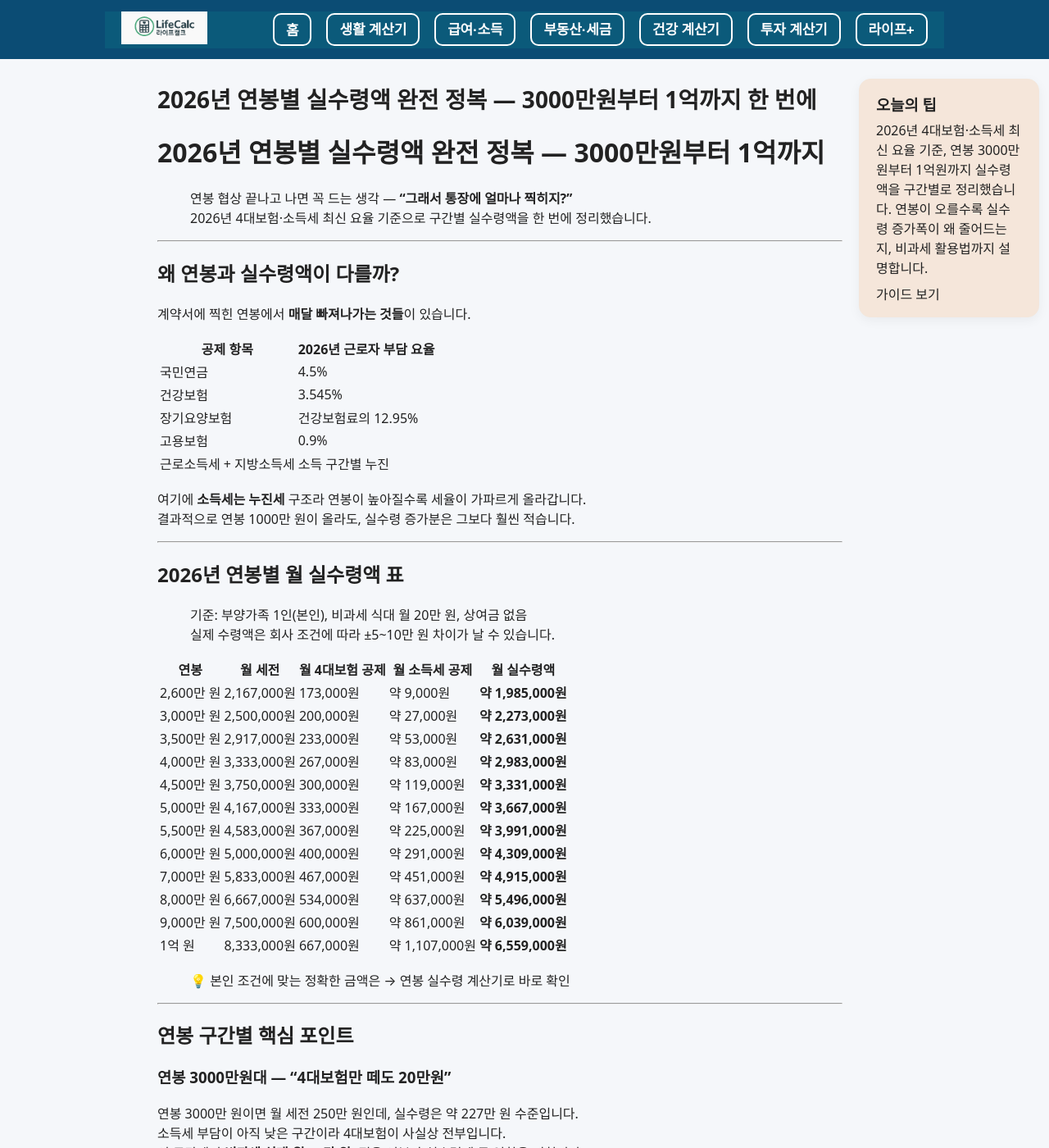
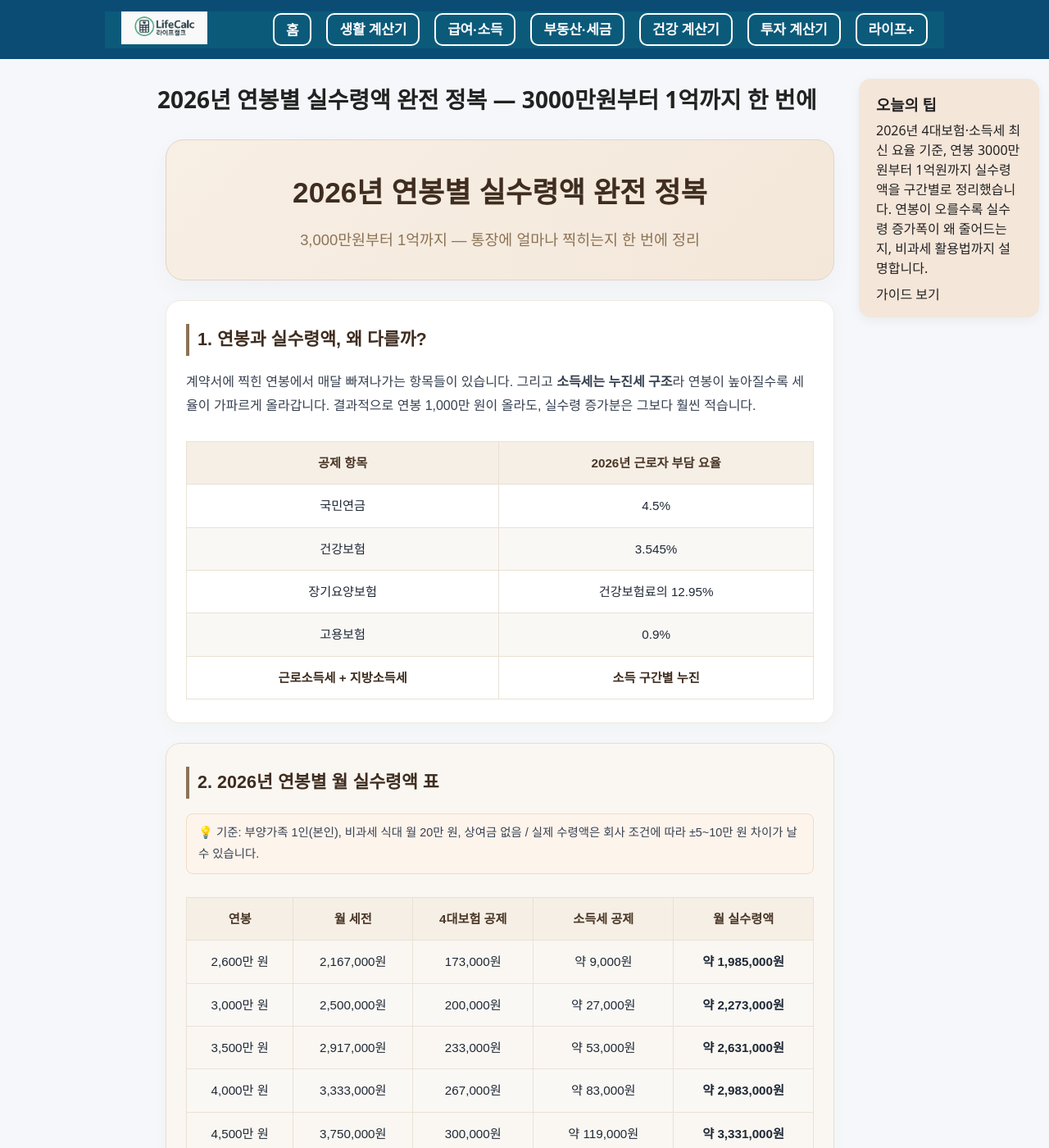
Before and after one commit to khai-lang/LifeCalc, a Jekyll site: the page built from _posts/guide/2026-06-25-salary-net-pay-2026.md, in a window 1280 px wide and 1400 px high. Shown: the whole window at 82% size. Built offline with Jekyll 4.4.1, drawn with Linux system fonts in a browser that asks for light colours; some of the changed text lies outside the part shown.

Commit message:
Update 2026-06-25-salary-net-pay-2026.md

```diff
--- a/_posts/guide/2026-06-25-salary-net-pay-2026.md
+++ b/_posts/guide/2026-06-25-salary-net-pay-2026.md
@@ -9,149 +9,330 @@ og_description: "연봉 3000~1억 실수령액 구간별 표, 4대보험 요율,
 categories: [guide]
 ---
 
-# 2026년 연봉별 실수령액 완전 정복 — 3000만원부터 1억까지
+<section class="sal-guide-container">
 
-> 연봉 협상 끝나고 나면 꼭 드는 생각 — **"그래서 통장에 얼마나 찍히지?"**
-> 2026년 4대보험·소득세 최신 요율 기준으로 구간별 실수령액을 한 번에 정리했습니다.
+  <div class="sal-hero-card">
+    <h2>2026년 연봉별 실수령액 완전 정복</h2>
+    <p class="hero-sub">3,000만원부터 1억까지 — 통장에 얼마나 찍히는지 한 번에 정리</p>
+  </div>
 
----
+  <div class="sal-content-card">
+    <h3>1. 연봉과 실수령액, 왜 다를까?</h3>
+    <p>계약서에 찍힌 연봉에서 매달 빠져나가는 항목들이 있습니다. 그리고 <strong>소득세는 누진세 구조</strong>라 연봉이 높아질수록 세율이 가파르게 올라갑니다. 결과적으로 연봉 1,000만 원이 올라도, 실수령 증가분은 그보다 훨씬 적습니다.</p>
+    <div class="table-responsive">
+      <table>
+        <thead>
+          <tr>
+            <th>공제 항목</th>
+            <th>2026년 근로자 부담 요율</th>
+          </tr>
+        </thead>
+        <tbody>
+          <tr><td>국민연금</td><td>4.5%</td></tr>
+          <tr><td>건강보험</td><td>3.545%</td></tr>
+          <tr><td>장기요양보험</td><td>건강보험료의 12.95%</td></tr>
+          <tr><td>고용보험</td><td>0.9%</td></tr>
+          <tr><td>근로소득세 + 지방소득세</td><td>소득 구간별 누진</td></tr>
+        </tbody>
+      </table>
+    </div>
+  </div>
 
-## 왜 연봉과 실수령액이 다를까?
+  <div class="sal-content-card bg-light-variant">
+    <h3>2. 2026년 연봉별 월 실수령액 표</h3>
+    <p class="example-title">💡 기준: 부양가족 1인(본인), 비과세 식대 월 20만 원, 상여금 없음 / 실제 수령액은 회사 조건에 따라 ±5~10만 원 차이가 날 수 있습니다.</p>
+    <div class="table-responsive">
+      <table>
+        <thead>
+          <tr>
+            <th>연봉</th>
+            <th>월 세전</th>
+            <th>4대보험 공제</th>
+            <th>소득세 공제</th>
+            <th>월 실수령액</th>
+          </tr>
+        </thead>
+        <tbody>
+          <tr><td>2,600만 원</td><td>2,167,000원</td><td>173,000원</td><td>약 9,000원</td><td><strong>약 1,985,000원</strong></td></tr>
+          <tr><td>3,000만 원</td><td>2,500,000원</td><td>200,000원</td><td>약 27,000원</td><td><strong>약 2,273,000원</strong></td></tr>
+          <tr><td>3,500만 원</td><td>2,917,000원</td><td>233,000원</td><td>약 53,000원</td><td><strong>약 2,631,000원</strong></td></tr>
+          <tr><td>4,000만 원</td><td>3,333,000원</td><td>267,000원</td><td>약 83,000원</td><td><strong>약 2,983,000원</strong></td></tr>
+          <tr><td>4,500만 원</td><td>3,750,000원</td><td>300,000원</td><td>약 119,000원</td><td><strong>약 3,331,000원</strong></td></tr>
+          <tr><td>5,000만 원</td><td>4,167,000원</td><td>333,000원</td><td>약 167,000원</td><td><strong>약 3,667,000원</strong></td></tr>
+          <tr><td>5,500만 원</td><td>4,583,000원</td><td>367,000원</td><td>약 225,000원</td><td><strong>약 3,991,000원</strong></td></tr>
+          <tr><td>6,000만 원</td><td>5,000,000원</td><td>400,000원</td><td>약 291,000원</td><td><strong>약 4,309,000원</strong></td></tr>
+          <tr><td>7,000만 원</td><td>5,833,000원</td><td>467,000원</td><td>약 451,000원</td><td><strong>약 4,915,000원</strong></td></tr>
+          <tr><td>8,000만 원</td><td>6,667,000원</td><td>534,000원</td><td>약 637,000원</td><td><strong>약 5,496,000원</strong></td></tr>
+          <tr><td>9,000만 원</td><td>7,500,000원</td><td>600,000원</td><td>약 861,000원</td><td><strong>약 6,039,000원</strong></td></tr>
+          <tr><td>1억 원</td><td>8,333,000원</td><td>667,000원</td><td>약 1,107,000원</td><td><strong>약 6,559,000원</strong></td></tr>
+        </tbody>
+      </table>
+    </div>
+  </div>
 
-계약서에 찍힌 연봉에서 **매달 빠져나가는 것들**이 있습니다.
+  <div class="sal-content-card">
+    <h3>3. 연봉 구간별 핵심 포인트</h3>
+    <ul class="accent-list">
+      <li>
+        <strong>연봉 3,000만원대 — "4대보험만 떼도 20만원"</strong><br>
+        월 세전 250만 원에서 실수령은 약 227만 원 수준입니다. 소득세 부담이 아직 낮아 4대보험이 사실상 전부입니다. 이 구간에서 <strong>비과세 식대(월 20만 원)</strong> 적용 여부가 실수령에 큰 영향을 미칩니다.
+      </li>
+      <li>
+        <strong>연봉 5,000만원대 — "월 350만원 넘기 어렵다"</strong><br>
+        월 세전 417만 원에서 4대보험 33만 원, 소득세 약 17만 원이 빠져 통장엔 약 367만 원이 찍힙니다. 연봉이 5,000→6,000만 원이 되면 실수령은 월 약 64만 원 증가합니다.
+      </li>
+      <li>
+        <strong>연봉 8,000만원대 — "소득세가 눈에 띄게 커지는 구간"</strong><br>
+        월 63만 원 이상이 소득세로 빠져나갑니다. 연봉 1,000만 원 인상 시 실수령 증가분은 약 54만 원/월로, 5,000만 원대 때(약 64만 원)보다 적습니다. 누진세의 본질이 드러나는 구간입니다.
+      </li>
+      <li>
+        <strong>연봉 1억 — "세전 833만원, 세후 약 656만원"</strong><br>
+        4대보험 67만 원, 소득세·지방세 합쳐 약 110만 원이 공제됩니다. 이 구간부터는 <strong>퇴직연금, 연금저축, IRP 활용</strong>이 절세의 핵심이 됩니다.
+      </li>
+    </ul>
+  </div>
 
-| 공제 항목 | 2026년 근로자 부담 요율 |
-|---|---|
-| 국민연금 | 4.5% |
-| 건강보험 | 3.545% |
-| 장기요양보험 | 건강보험료의 12.95% |
-| 고용보험 | 0.9% |
-| 근로소득세 + 지방소득세 | 소득 구간별 누진 |
+  <div class="sal-content-card">
+    <h3>4. 실수령을 합법적으로 높이는 방법</h3>
+    <ul>
+      <li>
+        <strong>비과세 항목 최대 활용:</strong> 식대(월 20만 원), 자가운전보조금(월 20만 원), 연구보조비(월 20만 원), 육아수당(월 20만 원, 6세 이하 자녀)처럼 비과세 항목은 소득세·4대보험 모두 비과세 처리됩니다. 항목 1개당 연 20~40만 원 수준의 실수령 차이가 생기므로 연봉 협상 시 꼭 확인하세요.
+      </li>
+      <li>
+        <strong>연금저축·IRP로 연말정산 환급 늘리기:</strong> 연금저축 + IRP 합산 연 900만 원까지 세액공제(16.5% 또는 13.2%)가 적용됩니다. 연봉 5,500만 원 이하라면 연 900만 원 납입 시 최대 <span class="highlight-text">148만 5천 원 환급</span>이 가능합니다.
+      </li>
+      <li>
+        <strong>부양가족 공제 챙기기:</strong> 부양가족이 1명 늘 때마다 근로소득세 원천징수액이 줄어듭니다. 부모님을 부양가족으로 올리면 월 1~3만 원, 자녀는 더 큰 공제가 적용됩니다.
+      </li>
+    </ul>
+  </div>
 
-여기에 **소득세는 누진세** 구조라 연봉이 높아질수록 세율이 가파르게 올라갑니다.
-결과적으로 연봉 1000만 원이 올라도, 실수령 증가분은 그보다 훨씬 적습니다.
+  <div class="sal-content-card bg-light-variant">
+    <h3>5. 연봉 협상할 때 이것만 기억하세요</h3>
+    <p><strong>"연봉 얼마요?" 보다 "실수령 얼마예요?"가 정확합니다.</strong> 같은 연봉 5,000만 원이라도 비과세 항목, 상여 지급 구조, 복지 포인트에 따라 실제 손에 쥐는 돈이 월 20~30만 원씩 차이 날 수 있습니다.</p>
+    <ul class="accent-list">
+      <li>식대·차량유지비 등 비과세 수당이 포함된 금액인가?</li>
+      <li>상여금이 연봉에 포함인가, 별도 지급인가?</li>
+      <li>연봉에 퇴직금 포함(세전 연봉 ÷ 13)인가?</li>
+    </ul>
+  </div>
 
----
+  <div class="sal-content-card">
+    <h3>6. 자주 묻는 질문</h3>
+    <ul>
+      <li>
+        <strong>Q. 연봉 5,000만원이면 실수령이 얼마인가요?</strong><br>
+        부양가족 1인·비과세 식대 20만 원 기준 월 약 355~370만 원 수준입니다. 회사 조건에 따라 달라지므로 계산기에 직접 입력해 보세요.
+      </li>
+      <li>
+        <strong>Q. 연봉 1,000만원이 오르면 실수령은 얼마 오르나요?</strong><br>
+        구간마다 다릅니다. 3,000만 원대는 월 약 65만 원, 5,000만 원대는 월 약 60만 원, 8,000만 원대 이상은 월 약 50~55만 원 증가합니다.
+      </li>
+      <li>
+        <strong>Q. 계산기 결과와 실제 월급이 다릅니다. 왜 그런가요?</strong><br>
+        이 표는 간이세액표 기준 추정치입니다. 성과급·야근수당·회사별 복지 공제 등이 반영되지 않아 차이가 생길 수 있으며, 연말정산 시 실제 공제액으로 정산됩니다.
+      </li>
+      <li>
+        <strong>Q. 프리랜서는 이 표를 참고해도 되나요?</strong><br>
+        프리랜서는 3.3% 원천징수 후 종합소득세 신고 방식이 적용됩니다. 이 표는 직장 근로자 기준이므로 종합소득세 계산기를 별도로 이용해 주세요.
+      </li>
+    </ul>
+  </div>
 
-## 2026년 연봉별 월 실수령액 표
+  <div class="sal-content-card text-center">
+    <h3>7. 내 연봉, 지금 바로 확인하세요</h3>
+    <div class="button-group">
+      <a href="https://calculator.khaistory.com/salary/net-pay/" target="_blank" class="btn-link-main">연봉 실수령액 계산기 바로가기</a>
+      <a href="https://calculator.khaistory.com/guide/insurance-rate-2026/" target="_blank" class="btn-link-ext">4대보험 요율 2026 총정리</a>
+    </div>
+    <p class="closing-text">연봉 숫자보다 실수령액이 내 삶의 기준입니다. 비과세 항목과 공제 조건을 꼼꼼히 확인해 매달 통장에 더 많은 금액이 찍히도록 챙기세요!</p>
+  </div>
 
-> 기준: 부양가족 1인(본인), 비과세 식대 월 20만 원, 상여금 없음
-> 실제 수령액은 회사 조건에 따라 ±5~10만 원 차이가 날 수 있습니다.
+</section>
 
-| 연봉 | 월 세전 | 월 4대보험 공제 | 월 소득세 공제 | **월 실수령액** |
-|---|---|---|---|---|
-| 2,600만 원 | 2,167,000원 | 173,000원 | 약 9,000원 | **약 1,985,000원** |
-| 3,000만 원 | 2,500,000원 | 200,000원 | 약 27,000원 | **약 2,273,000원** |
-| 3,500만 원 | 2,917,000원 | 233,000원 | 약 53,000원 | **약 2,631,000원** |
-| 4,000만 원 | 3,333,000원 | 267,000원 | 약 83,000원 | **약 2,983,000원** |
-| 4,500만 원 | 3,750,000원 | 300,000원 | 약 119,000원 | **약 3,331,000원** |
-| 5,000만 원 | 4,167,000원 | 333,000원 | 약 167,000원 | **약 3,667,000원** |
-| 5,500만 원 | 4,583,000원 | 367,000원 | 약 225,000원 | **약 3,991,000원** |
-| 6,000만 원 | 5,000,000원 | 400,000원 | 약 291,000원 | **약 4,309,000원** |
-| 7,000만 원 | 5,833,000원 | 467,000원 | 약 451,000원 | **약 4,915,000원** |
-| 8,000만 원 | 6,667,000원 | 534,000원 | 약 637,000원 | **약 5,496,000원** |
-| 9,000만 원 | 7,500,000원 | 600,000원 | 약 861,000원 | **약 6,039,000원** |
-| 1억 원 | 8,333,000원 | 667,000원 | 약 1,107,000원 | **약 6,559,000원** |
+<style>
+  .sal-guide-container {
+    font-family: 'Noto Sans KR', sans-serif;
+    color: #1f2937;
+    line-height: 1.8;
+    max-width: 860px;
+    margin: 0 auto;
+    padding: 10px;
+  }
 
-> 💡 본인 조건에 맞는 정확한 금액은 → [연봉 실수령 계산기로 바로 확인](https://calculator.khaistory.com/salary/net-pay/)
+  .sal-hero-card {
+    background: linear-gradient(135deg, #f8efe5 0%, #f3e7d9 100%);
+    border: 1px solid #e3d4c5;
+    border-radius: 22px;
+    padding: 32px 24px;
+    margin-bottom: 24px;
+    text-align: center;
+    box-shadow: 0 10px 30px rgba(0,0,0,0.03);
+  }
+  .sal-hero-card h2 {
+    font-size: 2.2rem;
+    color: #3f2d20;
+    margin: 0 0 10px 0;
+    font-weight: 800;
+  }
+  .hero-sub {
+    font-size: 1.15rem;
+    color: #8c7355;
+    margin: 0;
+    font-weight: 500;
+  }
 
----
+  .sal-content-card {
+    background: #ffffff;
+    border: 1px solid #f1eae1;
+    border-radius: 18px;
+    padding: 28px 24px;
+    margin-bottom: 24px;
+    box-shadow: 0 6px 18px rgba(140, 115, 85, 0.04);
+  }
+  .bg-light-variant {
+    background-color: #faf7f2;
+    border-color: #eaddcd;
+  }
 
-## 연봉 구간별 핵심 포인트
+  .sal-content-card h3 {
+    font-size: 1.35rem;
+    color: #3f2d20;
+    margin-top: 0;
+    margin-bottom: 18px;
+    border-left: 4px solid #8c7355;
+    padding-left: 10px;
+  }
 
-### 연봉 3000만원대 — "4대보험만 떼도 20만원"
+  .sal-content-card p {
+    margin: 0 0 16px 0;
+    color: #374151;
+  }
 
-연봉 3000만 원이면 월 세전 250만 원인데, 실수령은 약 227만 원 수준입니다.
-소득세 부담이 아직 낮은 구간이라 4대보험이 사실상 전부입니다.
-이 구간에서 **비과세 식대(월 20만 원)** 적용 여부가 실수령에 큰 영향을 미칩니다.
-식대를 현금으로 받는다면 실수령이 10~13만 원 더 늘어날 수 있습니다.
+  .sal-content-card ul {
+    margin: 0;
+    padding-left: 20px;
+  }
+  .sal-content-card li {
+    margin-bottom: 14px;
+    color: #374151;
+  }
+  .sal-content-card li:last-child {
+    margin-bottom: 0;
+  }
 
-### 연봉 5000만원대 — "직장인 심리적 저항선, 월 350만원 넘기 어렵다"
+  .accent-list {
+    list-style: none;
+    padding-left: 0 !important;
+  }
+  .accent-list li {
+    padding: 14px 16px;
+    background-color: #fdf9f6;
+    border: 1px solid #ede3d8;
+    border-radius: 10px;
+    margin-bottom: 10px !important;
+    line-height: 1.7;
+  }
+  .accent-list li:last-child {
+    margin-bottom: 0 !important;
+  }
 
-연봉 5000만 원은 많은 직장인의 목표 구간입니다.
-그런데 막상 통장에 찍히는 금액은 약 367만 원 수준.
-월 세전 417만 원에서 4대보험 33만 원, 소득세 약 17만 원이 빠집니다.
-연봉이 1000만 원 올라서 5000→6000이 되면 실수령은 월 약 64만 원 증가합니다.
+  .highlight-text {
+    background-color: #fce8db;
+    color: #c2410c;
+    padding: 2px 8px;
+    border-radius: 6px;
+    font-weight: bold;
+    font-size: 0.95rem;
+  }
 
-### 연봉 8000만원대 — "소득세가 눈에 띄게 커지는 구간"
+  .example-title {
+    font-size: 0.9rem;
+    color: #8c7355;
+    background-color: #fdf4ec;
+    border: 1px solid #f0dcc8;
+    border-radius: 8px;
+    padding: 10px 14px;
+    margin-bottom: 16px !important;
+  }
 
-8000만 원 구간부터 소득세 부담이 본격적으로 커집니다.
-월 63만 원 이상이 소득세로 빠져나갑니다. 연봉 1000만 원 인상 시 실수령 증가분은 약 54만 원/월 수준으로, 5000만 원대에서 1000만 원 올랐을 때(약 64만 원)보다 적어집니다.
-**연봉이 오를수록 실수령 증가폭은 줄어드는 것**이 누진세의 본질입니다.
+  .table-responsive {
+    overflow-x: auto;
+  }
+  table {
+    width: 100%;
+    border-collapse: collapse;
+    margin-top: 12px;
+  }
+  th, td {
+    border: 1px solid #eae1d4;
+    padding: 12px;
+    text-align: center;
+    font-size: 0.95rem;
+  }
+  thead {
+    background-color: #f6efe5;
+    color: #4a3728;
+    font-weight: bold;
+  }
+  tbody tr:nth-child(even) {
+    background-color: #faf8f5;
+  }
+  tbody tr:last-child td {
+    font-weight: bold;
+    color: #3f2d20;
+  }
 
-### 연봉 1억 — "세전 833만원, 세후 약 656만원"
+  .button-group {
+    display: flex;
+    justify-content: center;
+    flex-wrap: wrap;
+    gap: 16px;
+    margin: 24px 0;
+  }
+  .btn-link-main, .btn-link-ext {
+    text-decoration: none;
+    padding: 14px 28px;
+    color: white;
+    border-radius: 12px;
+    font-weight: 700;
+    font-size: 1rem;
+    transition: all 0.2s ease-in-out;
+    display: inline-block;
+    box-shadow: 0 4px 12px rgba(0,0,0,0.08);
+  }
+  .btn-link-main {
+    background-color: #c2410c;
+  }
+  .btn-link-main:hover {
+    background-color: #ea580c;
+    transform: translateY(-2px);
+    box-shadow: 0 6px 16px rgba(234,88,12,0.25);
+  }
+  .btn-link-ext {
+    background-color: #785a43;
+  }
+  .btn-link-ext:hover {
+    background-color: #5c4331;
+    transform: translateY(-2px);
+    box-shadow: 0 6px 16px rgba(120,90,67,0.25);
+  }
 
-연봉 1억이면 월 세전 833만 원이지만 실수령은 약 656만 원입니다.
-4대보험 67만 원, 소득세·지방세 합쳐 약 110만 원이 공제됩니다.
-세율 부담이 크기 때문에 이 구간부터는 **퇴직연금, 연금저축, IRP 활용**이 절세 핵심이 됩니다.
+  .closing-text {
+    font-size: 0.95rem;
+    color: #6b7280;
+    margin-top: 20px;
+  }
+  .text-center { text-align: center; }
 
----
-
-## 실수령을 합법적으로 높이는 방법
-
-### 1. 비과세 항목 최대 활용
-
-| 비과세 항목 | 한도 | 절세 효과 |
-|---|---|---|
-| 식대 (현금 지급) | 월 20만 원 | 연간 약 30~50만 원 절세 |
-| 자가운전보조금 | 월 20만 원 | 본인 차량 업무 사용 시 |
-| 연구보조비 | 월 20만 원 | 연구직·기술직 해당 |
-| 육아수당 | 월 20만 원 | 6세 이하 자녀 있을 때 |
-
-비과세 항목은 소득세·4대보험 모두 비과세 처리되므로, **항목 1개당 연 20~40만 원 수준의 실수령 차이**가 생깁니다. 입사 협상 또는 연봉 협상 시 꼭 확인하세요.
-
-### 2. 연금저축·IRP로 연말정산 환급 늘리기
-
-연금저축 + IRP 합산 연 900만 원까지 세액공제(16.5% 또는 13.2%) 적용됩니다.
-연봉 5500만 원 이하라면 납입액의 16.5%를 돌려받습니다.
-연 900만 원 납입 시 → 최대 **148만 5천 원 환급**.
-
-### 3. 부양가족 공제 챙기기
-
-부양가족이 1명 늘 때마다 근로소득세 원천징수액이 줄어듭니다.
-부모님을 부양가족으로 올리면 월 1~3만 원, 자녀는 더 큰 공제가 적용됩니다.
-
----
-
-## 연봉 협상할 때 이것만 기억하세요
-
-**"연봉 얼마요?" 보다 "실수령 얼마예요?"가 정확합니다.**
-
-같은 연봉 5000만 원이라도 회사마다 비과세 항목, 상여 지급 구조, 복지 포인트에 따라 실제 손에 쥐는 돈이 월 20~30만 원씩 차이 날 수 있습니다.
-
-연봉 협상 전 체크리스트:
-- 식대·차량유지비 등 비과세 수당이 포함된 금액인가?
-- 상여금이 연봉에 포함인가, 별도 지급인가?
-- 연봉에 퇴직금 포함(세전 연봉 ÷ 13)인가?
-
----
-
-## 자주 묻는 질문
-
-**Q. 연봉 5000만원이면 실수령이 얼마인가요?**
-부양가족 1인·비과세 식대 20만 원 기준 월 약 355~370만 원 수준입니다. 회사 조건에 따라 달라지므로 [연봉 실수령 계산기](https://calculator.khaistory.com/salary/net-pay/)에 직접 입력해 보세요.
-
-**Q. 연봉 1000만원이 오르면 실수령은 얼마 오르나요?**
-구간마다 다릅니다. 3000만 원대는 월 약 65만 원 증가, 5000만 원대는 월 약 60만 원, 8000만 원대 이상은 월 약 50~55만 원 증가입니다. 연봉이 높을수록 누진세로 인해 증가폭이 줄어듭니다.
-
-**Q. 계산기 결과와 실제 월급이 다릅니다. 왜 그런가요?**
-이 표와 계산기는 간이세액표 기준 추정치입니다. 성과급·야근수당·회사별 복지 공제 등이 반영되지 않아 차이가 생길 수 있습니다. 연말정산 시 실제 공제액으로 정산됩니다.
-
-**Q. 프리랜서는 이 표를 참고해도 되나요?**
-프리랜서는 3.3% 원천징수 후 종합소득세 신고 방식이 적용됩니다. 이 표는 직장 근로자 기준입니다. [종합소득세 계산기](https://calculator.khaistory.com/salary/income-tax/)를 이용해 주세요.
-
----
-
-## 정리
-
-연봉 숫자보다 **실수령액**이 내 삶의 기준입니다.
-2026년 기준으로 달라진 4대보험 요율을 반영한 정확한 금액은 아래 계산기에서 직접 확인하세요.
-
-👉 **[내 연봉 실수령액 지금 바로 계산하기](https://calculator.khaistory.com/salary/net-pay/)**
-
----
-
-*관련 가이드: [퇴직금 계산법 총정리](https://calculator.khaistory.com/guide/retirement-pay/) · [4대보험 요율 2026 총정리](https://calculator.khaistory.com/guide/insurance-rate-2026/) · [연말정산 환급 늘리는 법](https://calculator.khaistory.com/guide/year-end-tax/)*
+  @media (max-width: 600px) {
+    .sal-hero-card h2 { font-size: 1.6rem; }
+    .sal-content-card { padding: 20px 14px; }
+    .button-group { flex-direction: column; }
+    .btn-link-main, .btn-link-ext { width: 100%; text-align: center; box-sizing: border-box; }
+    th, td { padding: 8px 6px; font-size: 0.82rem; }
+  }
+</style>
 
 <script type="application/ld+json">
 {
```
